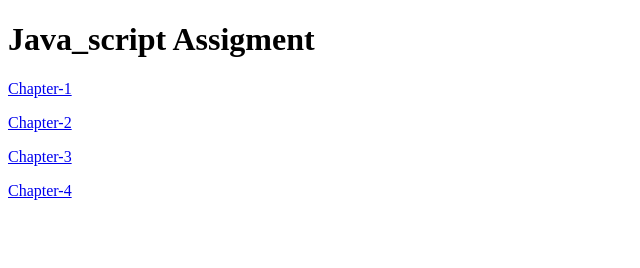
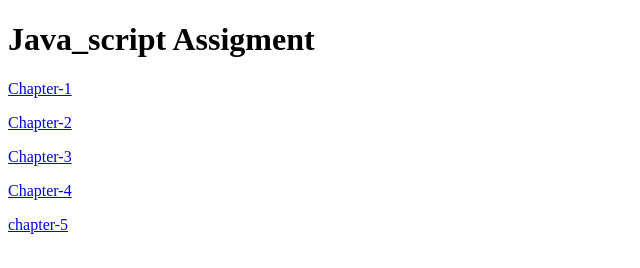
Before and after one commit to ZohaibDilawar/Java_Script, a plain HTML site: page index.html in a window 1280 px wide. Shown: the full height of the page, 0-640 px from the left. Drawn offline with Linux system fonts and the light colour scheme.

Commit message:
index done

```diff
--- a/index.html
+++ b/index.html
@@ -11,7 +11,7 @@
    <p><a href="Chapter-2/index.html">Chapter-2</a></p>
    <p><a href="Chapter-3/index.html">Chapter-3</a></p>
    <p><a href="Chapter-4/index.html">Chapter-4</a></p>
-   <p><a href="chapter-5/index.html"></a></p>
+   <p><a href="chapter-5/index.html">chapter-5</a></p>
 
 
 </body>
```
